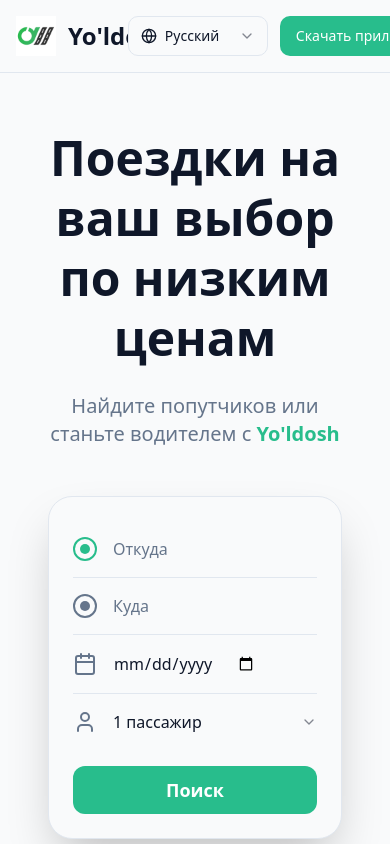
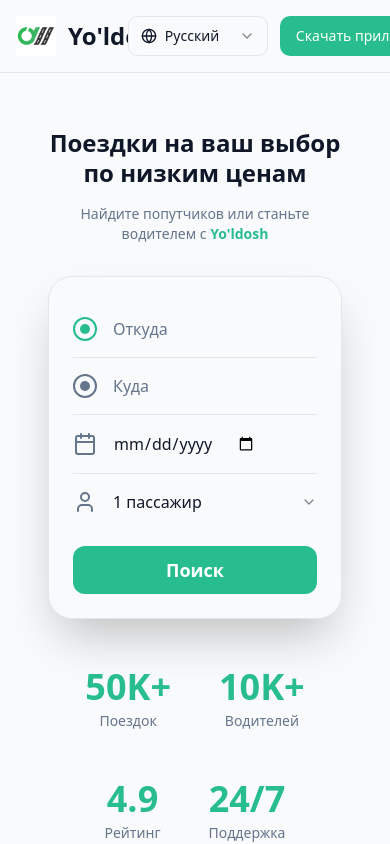
Before and after one commit to Drujkomax/admin-canvas-creation, a React (Vite) app: page / in a window 390 px wide. Shown: the top 844 px of the page. Built offline with nearby package versions, Linux system fonts and the light colour scheme; the HTML template or start-up script is replaced by a standard one.

Commit message:
Refactor mobile text size

```diff
--- a/src/pages/Landing.tsx
+++ b/src/pages/Landing.tsx
@@ -120,11 +120,11 @@ const Landing = () => {
       {/* Hero Section */}
       <section className="pt-32 pb-20 px-4">
         <div className="container mx-auto">
-          <div className="text-center space-y-6 mb-12">
-            <h1 className="text-5xl lg:text-7xl font-bold text-foreground leading-tight">
+          <div className="text-center space-y-4 md:space-y-6 mb-8 md:mb-12">
+            <h1 className="text-2xl md:text-5xl lg:text-7xl font-bold text-foreground leading-tight">
               {t('heroTitle')}
             </h1>
-            <p className="text-xl text-muted-foreground max-w-3xl mx-auto">
+            <p className="text-sm md:text-xl text-muted-foreground max-w-3xl mx-auto">
               {t('heroSubtitle')} <span className="text-primary font-semibold">Yo'ldosh</span>
             </p>
           </div>
```
